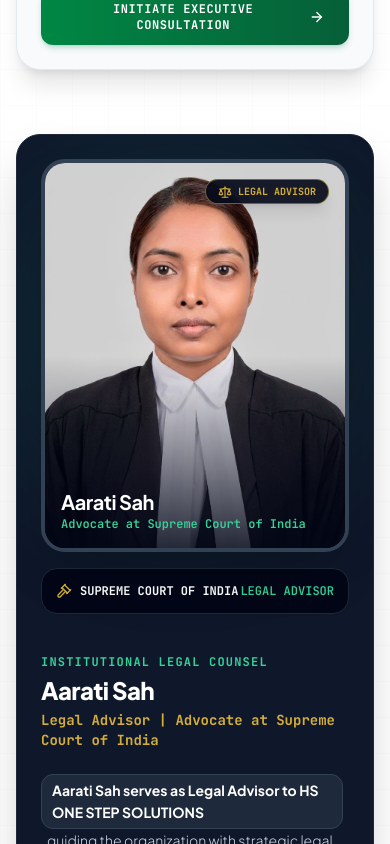
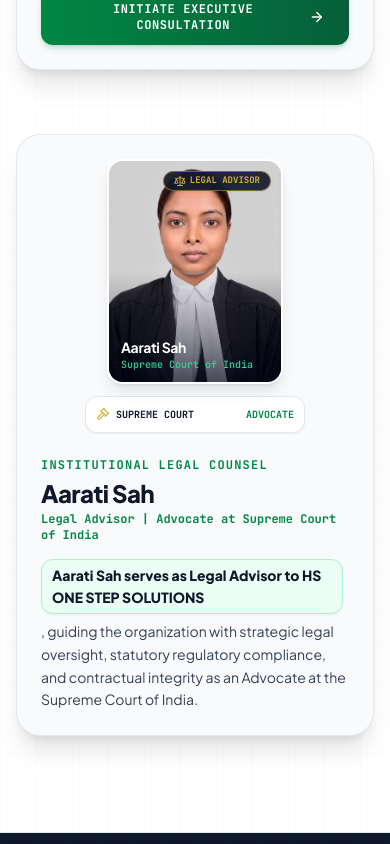
Before and after one commit to ajayjacob159/HS-Onestep-Solution-, a React (Vite) app: page / in a window 390 px wide. Shown: the part 3380-4224 px from the top of the page. Built offline with nearby package versions, Linux system fonts and the light colour scheme; the HTML template or start-up script is replaced by a standard one.

Commit message:
style: update Aarati Sah profile card with white background and compact responsive photo sizing for mobile and tablet

```diff
--- a/src/components/sections/FounderSection.tsx
+++ b/src/components/sections/FounderSection.tsx
@@ -211,69 +211,66 @@
         </div>
 
         {/* 2. LEGAL ADVISOR: AARATI SAH (ADVOCATE AT SUPREME COURT OF INDIA) */}
-        <div className="bg-slate-900 text-white border border-slate-800 rounded-3xl p-6 sm:p-10 lg:p-12 shadow-2xl relative overflow-hidden">
-          {/* Decorative circuit line */}
-          <div className="absolute top-0 right-0 w-96 h-96 bg-emerald-500/10 rounded-full blur-3xl pointer-events-none" />
+        <div className="bg-slate-50 border border-slate-200/90 rounded-3xl p-6 sm:p-8 lg:p-10 shadow-xl relative overflow-hidden">
+          <div className="grid grid-cols-1 md:grid-cols-12 gap-6 md:gap-10 items-center">
 
-          <div className="grid grid-cols-1 lg:grid-cols-12 gap-10 lg:gap-14 items-start relative z-10">
-
-            {/* Left: Portrait & Legal Plaque */}
-            <div className="lg:col-span-5 flex flex-col items-center">
-              <div className="relative w-full max-w-sm rounded-3xl overflow-hidden shadow-2xl border-4 border-slate-700 bg-slate-950 group">
+            {/* Left: Compact Portrait & Legal Badge */}
+            <div className="md:col-span-4 lg:col-span-4 flex flex-col items-center">
+              <div className="relative w-44 sm:w-48 lg:w-52 max-w-[220px] rounded-2xl overflow-hidden shadow-lg border-2 border-white bg-slate-100 group">
                 <img
                   src="/aarati-sah.jpg"
                   alt="Aarati Sah - Legal Advisor, Advocate at Supreme Court of India"
                   className="w-full h-auto object-cover object-top transition-transform duration-500 group-hover:scale-105"
                 />
 
-                {/* Gradient Scrim */}
-                <div className="absolute inset-0 bg-gradient-to-t from-slate-950/85 via-transparent to-transparent" />
+                {/* Gradient Scrim at bottom */}
+                <div className="absolute inset-0 bg-gradient-to-t from-slate-950/70 via-transparent to-transparent" />
 
                 {/* Supreme Court Standing Badge */}
-                <div className="absolute top-4 right-4">
-                  <span className="px-3 py-1 rounded-full bg-slate-950/90 backdrop-blur-md text-[#D4AF37] border border-[#D4AF37]/50 text-[10px] font-mono font-extrabold uppercase shadow-lg flex items-center space-x-1.5">
-                    <Scale className="w-3.5 h-3.5 text-[#D4AF37]" />
+                <div className="absolute top-2.5 right-2.5">
+                  <span className="px-2.5 py-0.5 rounded-full bg-slate-900/90 backdrop-blur-md text-[#D4AF37] border border-[#D4AF37]/50 text-[9px] font-mono font-extrabold uppercase shadow-sm flex items-center space-x-1">
+                    <Scale className="w-3 h-3 text-[#D4AF37]" />
                     <span>LEGAL ADVISOR</span>
                   </span>
                 </div>
 
-                {/* Name Tag */}
-                <div className="absolute bottom-4 left-4 right-4 text-white">
-                  <h3 className="text-xl font-bold tracking-tight">Aarati Sah</h3>
-                  <p className="text-xs text-emerald-400 font-mono font-semibold">Advocate at Supreme Court of India</p>
+                {/* Name Tag on Photo */}
+                <div className="absolute bottom-2.5 left-3 right-3 text-white">
+                  <h3 className="text-sm font-bold tracking-tight">Aarati Sah</h3>
+                  <p className="text-[10px] text-emerald-400 font-mono font-medium">Supreme Court of India</p>
                 </div>
               </div>
 
               {/* Bar Standing Badge below photo */}
-              <div className="w-full max-w-sm mt-4 bg-slate-950 border border-slate-800 p-3.5 rounded-2xl shadow-sm flex items-center justify-between text-xs font-mono">
-                <div className="flex items-center space-x-2">
-                  <Gavel className="w-4 h-4 text-[#D4AF37]" />
-                  <span className="font-bold text-white">SUPREME COURT OF INDIA</span>
+              <div className="w-full max-w-[220px] mt-3 bg-white border border-slate-200 p-2.5 rounded-xl shadow-sm flex items-center justify-between text-[11px] font-mono">
+                <div className="flex items-center space-x-1.5">
+                  <Gavel className="w-3.5 h-3.5 text-[#D4AF37]" />
+                  <span className="font-bold text-slate-900 text-[10px]">SUPREME COURT</span>
                 </div>
-                <span className="text-emerald-400 font-semibold">LEGAL ADVISOR</span>
+                <span className="text-[#008744] font-bold text-[10px]">ADVOCATE</span>
               </div>
             </div>
 
-            {/* Right: Legal Governance Narrative & Pillars */}
-            <div className="lg:col-span-7 space-y-6">
+            {/* Right: Legal Governance Narrative */}
+            <div className="md:col-span-8 lg:col-span-8 space-y-4 text-left">
               <div>
-                <span className="text-xs font-mono text-emerald-400 font-extrabold uppercase tracking-widest block mb-1">
+                <span className="text-xs font-mono text-[#008744] font-extrabold uppercase tracking-widest block mb-1">
                   INSTITUTIONAL LEGAL COUNSEL
                 </span>
-                <h3 className="text-2xl sm:text-4xl font-extrabold text-white tracking-tight">
+                <h3 className="text-2xl sm:text-3xl font-extrabold text-slate-900 tracking-tight">
                   Aarati Sah
                 </h3>
-                <p className="text-sm font-mono text-[#D4AF37] font-bold mt-1">
+                <p className="text-xs sm:text-sm font-mono text-[#008744] font-bold mt-0.5">
                   Legal Advisor | Advocate at Supreme Court of India
                 </p>
               </div>
 
               {/* Narrative */}
-              <div className="space-y-4 text-slate-300 text-sm sm:text-base leading-relaxed font-light">
+              <div className="text-slate-700 text-sm sm:text-base leading-relaxed">
                 <p>
-                  <strong className="text-white font-bold bg-slate-800 px-2.5 py-1 rounded-xl border border-slate-700 mr-1.5 inline-block text-emerald-400">
+                  <span className="font-extrabold text-slate-900 bg-emerald-50 border border-emerald-200 text-[#008744] px-2.5 py-1 rounded-xl inline-block shadow-sm mr-1.5 mb-1.5 sm:mb-0">
                     Aarati Sah serves as Legal Advisor to HS ONE STEP SOLUTIONS
-                  </strong>
+                  </span>
                   , guiding the organization with strategic legal oversight, statutory regulatory compliance, and contractual integrity as an Advocate at the Supreme Court of India.
                 </p>
               </div>
```
